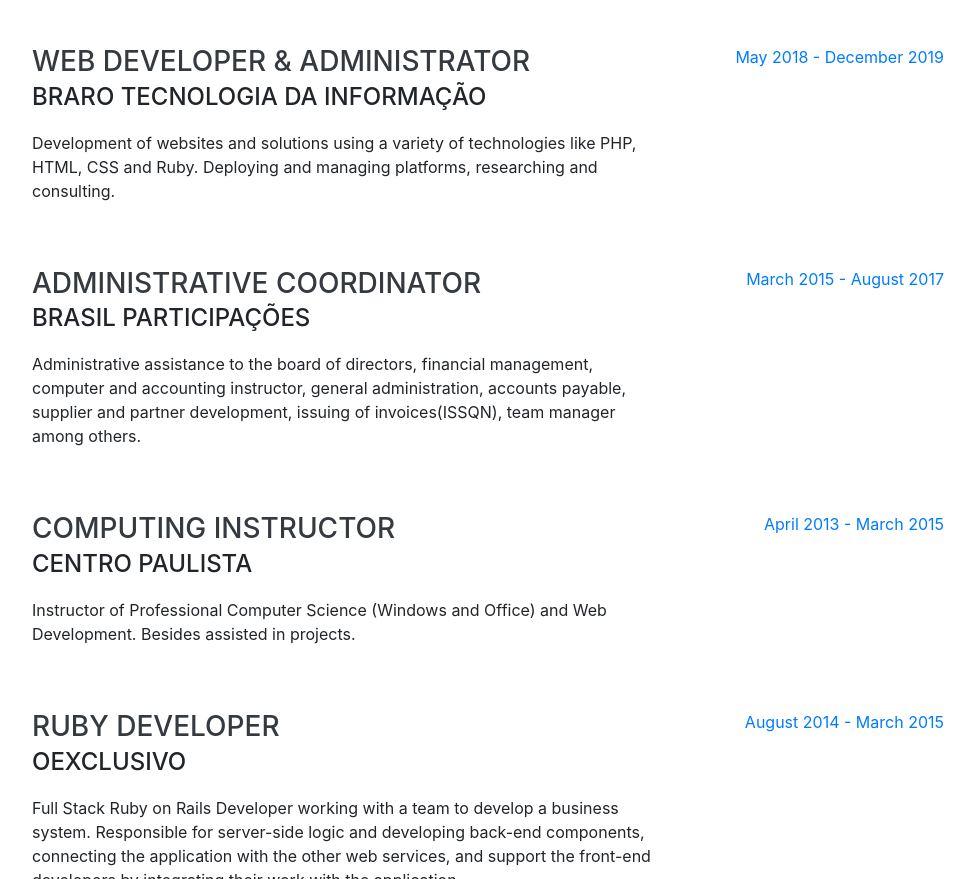
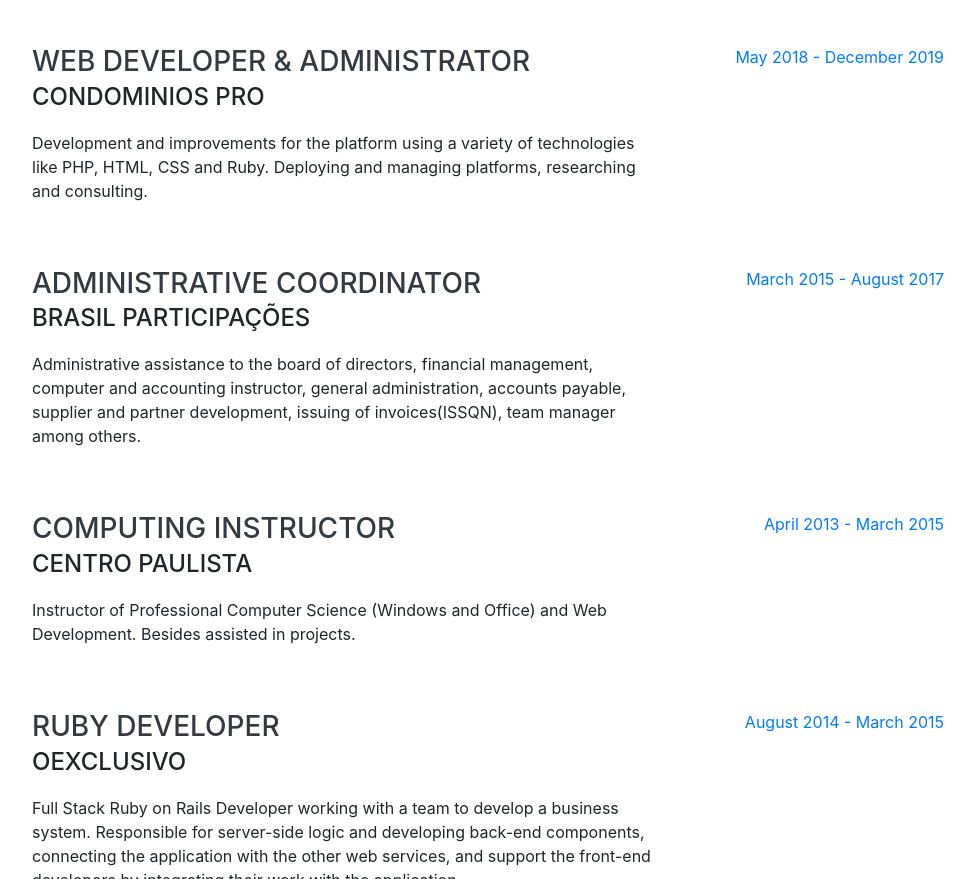
Before and after one commit to abrandao/abrandao.github.io, a website with bundled scripts: page index.html in a window 1280 px wide. Shown: the part 1531-2410 px from the top of the page, without its empty margins (288-1262 px from the left). Built offline with nearby package versions, Linux system fonts and the light colour scheme; a web font is replaced by a local one.

Commit message:
Condominios PRO added

```diff
--- a/index.html
+++ b/index.html
@@ -136,8 +136,8 @@
         <div class="resume-item d-flex flex-column flex-md-row justify-content-between mb-5">
           <div class="resume-content">
             <h3 class="mb-0">Web Developer &amp; Administrator</h3>
-            <div class="subheading mb-3">Braro Tecnologia da Informação</div>
-            <p>Development of websites and solutions using a variety of technologies like PHP, HTML, CSS and Ruby. Deploying and managing platforms, researching and consulting.</p>
+            <div class="subheading mb-3">CONDOMINIOS PRO</div>
+            <p>Development and improvements for the platform using a variety of technologies like PHP, HTML, CSS and Ruby. Deploying and managing platforms, researching and consulting.</p>
           </div>
           <div class="resume-date text-md-right">
             <span class="text-primary">May 2018 - December 2019</span>
```
